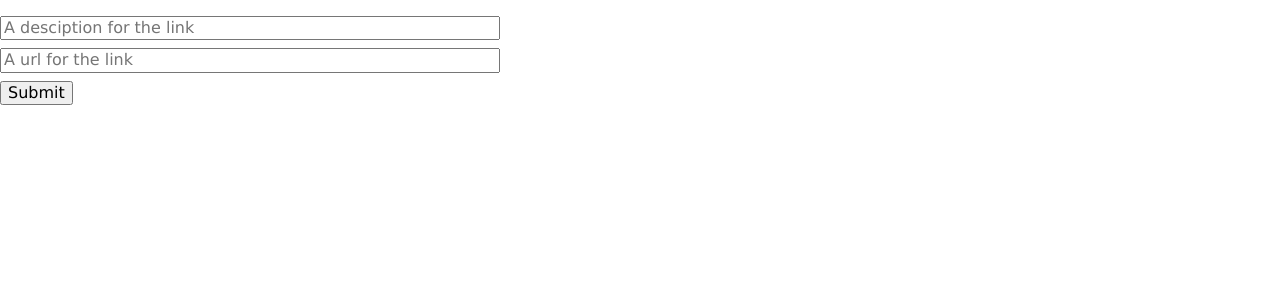
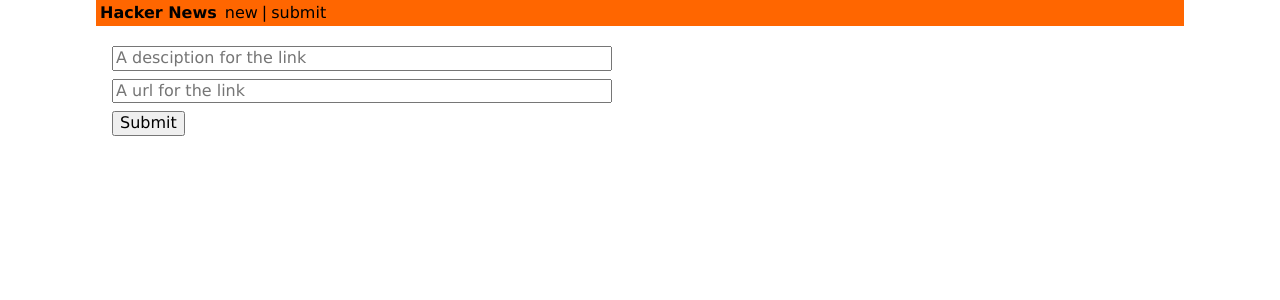
Before and after one commit to chikeibezim/hackernews-apollo, a React (Vite) app: page /create in a window 1280 px wide. Shown: the top 300 px of the page. Built offline with nearby package versions, Linux system fonts and the light colour scheme.

Commit message:
navigation update

```diff
--- a/src/components/App.jsx
+++ b/src/components/App.jsx
@@ -1,14 +1,21 @@
 import { useState } from 'react'
+import { BrowserRouter, Route, Routes } from 'react-router-dom'
 import LinkList from './LinkList'
 import CreateLink from './CreateLink'
-// import '../styles/App.css'
+import Header from './Header'
 
 function App() {
-  const [count, setCount] = useState(0)
 
   return (
-    <div className="App">
-      <CreateLink />
+    <div className="center w85">
+      <Header />
+      <div className='ph3 pv1 backgound-gray'>
+        <Routes>
+            <Route path='/' element={<LinkList/>}/>
+            <Route path='/create' element={<CreateLink />} />
+        </Routes>
+      </div>
+
     </div>
   )
 }
--- a/src/components/CreateLink.jsx
+++ b/src/components/CreateLink.jsx
@@ -1,7 +1,10 @@
 import React, { useState } from 'react';
 import { useMutation, gql } from '@apollo/client'
+import { useNavigate } from 'react-router-dom';
 
 const CreateLink = () => {
+    const navigate = useNavigate();
+
     const [ formState, setFormState ] = useState({
         description: "",
         url: ""
@@ -27,7 +30,8 @@
         variables: {
             description: formState.description,
             url: formState.url
-        }
+        },
+        onCompleted: () => navigate('/')
     });
 
     return (
--- a/src/main.jsx
+++ b/src/main.jsx
@@ -1,5 +1,6 @@
 import React from 'react'
 import ReactDOM from 'react-dom/client'
+import { BrowserRouter } from 'react-router-dom';
 
 //install ApolloClient and graphQL and import dependencies
 //Apollo contains all the pieces needed to wire up the graphql Client for our app.
@@ -25,6 +26,8 @@
 //App is wrapped with the higher-order component ApolloProvider
 ReactDOM.createRoot(document.getElementById('root')).render(
   <ApolloProvider client={client}>
-    <App />
+    <BrowserRouter>
+      <App />
+    </BrowserRouter>
   </ApolloProvider>,
 )
```
